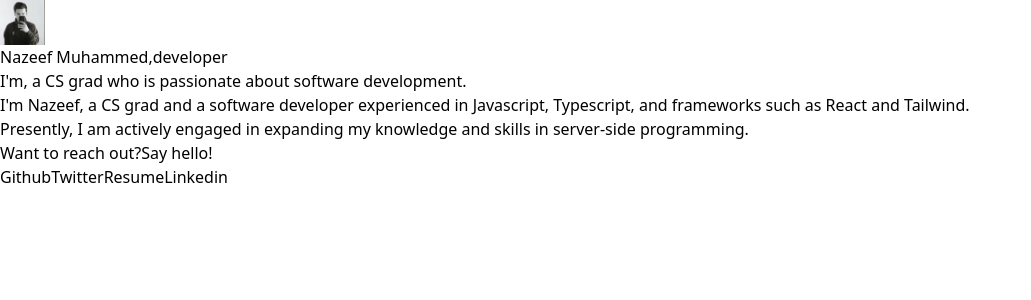
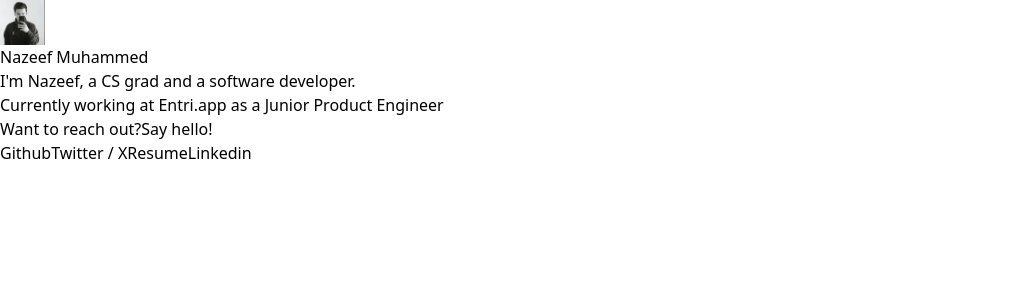
Before and after one commit to iamnazeef/Portfolio, a React (Vite) app: page / in a window 1280 px wide. Shown: the top 300 px of the page, without its empty margins (0-1031 px from the left). Built offline with nearby package versions, Linux system fonts and the light colour scheme; what @material-tailwind/react would draw is missing.

Commit message:
update-2023

```diff
--- a/index.html
+++ b/index.html
@@ -7,6 +7,9 @@
       name="description"
       content="Hello there, i'm Nazeef, a frontend web developer and an aspiring full-stack developer. Checkout my portfolio to learn more about me and my projects."
     />
+    <link rel="preconnect" href="https://fonts.googleapis.com">
+    <link rel="preconnect" href="https://fonts.gstatic.com" crossorigin>
+    <link href="https://fonts.googleapis.com/css2?family=Inter+Tight:wght@400;700&display=swap" rel="stylesheet">
     <link rel="icon" type="image/x-icon" href="/src/assets/image.jpg" />
     <title>Nazeef (@iamnazeef)</title>
   </head>
--- a/src/pages/Home.tsx
+++ b/src/pages/Home.tsx
@@ -2,27 +2,28 @@ import Picture from "../assets/image.jpg";
 
 const Home: React.FC = () => {
   return (
-    <section className="home min-h-screen px-4 py-12 w-full max-w-[900px] mx-auto text-standardGray font-medium text-lg">
+    <section className="home font-inter font-[400] min-h-screen px-4 py-12 w-full max-w-[900px] mx-auto text-standardGray text-xl">
       <header className="flex items-center gap-2 tracking-wide">
-        <img src={Picture} width={45} height={45} loading="lazy" />
-        <div>
-          <span className="font-bold text-gray-300 mr-1">Nazeef Muhammed,</span>
-          developer
+        <img src={Picture} width={45} height={45} loading="lazy" alt="A mirror selfie of mine" />
+        <div className="font-bold text-gray-300 mr-1">
+          Nazeef Muhammed
         </div>
       </header>
       <section className="mt-8 mb-8">
         <div className="w-full max-w-[750px] mb-4">
-          <p className="font-bold text-2xl mb-4 text-gray-300">
-            I'm, a CS grad who is passionate about software development.
-          </p>
           <div className="flex flex-col gap-2">
             <p>
-              I'm Nazeef, a CS grad and a software developer experienced in
-              Javascript, Typescript, and frameworks such as React and Tailwind.
+              I'm Nazeef, a CS grad and a software developer.
             </p>
             <p>
-              Presently, I am actively engaged in expanding my knowledge and
-              skills in server-side programming.
+              Currently working at&nbsp;
+              <a
+                href="https://entri.app/"
+                className="text-blue-800 hover:underline w-fit"
+              >
+                Entri.app
+              </a>
+              &nbsp;as a Junior Product Engineer
             </p>
           </div>
         </div>
@@ -31,7 +32,7 @@ const Home: React.FC = () => {
           <span>Want to reach out?</span>
           <a
             href="mailto:muhammednazeef6@gmail.com"
-            className="flex items-center space-x-[0.06rem] font-bold tracking-[0.019em] text-blue-700 hover:text-blue-900 transition-colors delay-75 ease-linear w-fit"
+            className="flex items-center space-x-[0.06rem] font-bold tracking-[0.019em] text-blue-800 hover:text-blue-900 transition-colors delay-75 ease-linear w-fit"
           >
             <span>Say hello!</span>
           </a>
@@ -40,25 +41,25 @@ const Home: React.FC = () => {
       <footer className="flex flex-col items-start gap-2 tablet:absolute tablet:bottom-12">
         <a
           href="https://github.com/iamnazeef"
-          className="text-blue-900 hover:underline"
+          className="text-blue-800 hover:underline"
         >
           Github
         </a>
         <a
           href="https://twitter.com/iamnazeef_"
-          className="text-blue-900 hover:underline"
+          className="text-blue-800 hover:underline"
         >
-          Twitter
+          Twitter / X
         </a>
         <a
           href="https://drive.google.com/file/d/1BZWAboal4VXHqesJDIIF42z4qJrpSxeG/view"
-          className="text-blue-900 hover:underline"
+          className="text-blue-800 hover:underline"
         >
           Resume
         </a>
         <a
           href="https://www.linkedin.com/in/nazeef-muhammed/"
-          className="text-blue-900 hover:underline"
+          className="text-blue-800 hover:underline"
         >
           Linkedin
         </a>
--- a/tailwind.config.cjs
+++ b/tailwind.config.cjs
@@ -8,6 +8,9 @@ module.exports = withMT({
       textColor: {
         "standardGray": "#a3a3a3",
       },
+      fontFamily: {
+        'inter': ['Inter Tight', 'sans-serif']
+      }
     },
     screens: {
       "tablet": "640px",
```
Also changed, not shown: 1 other file (tests, documents, lock files or other folders).
